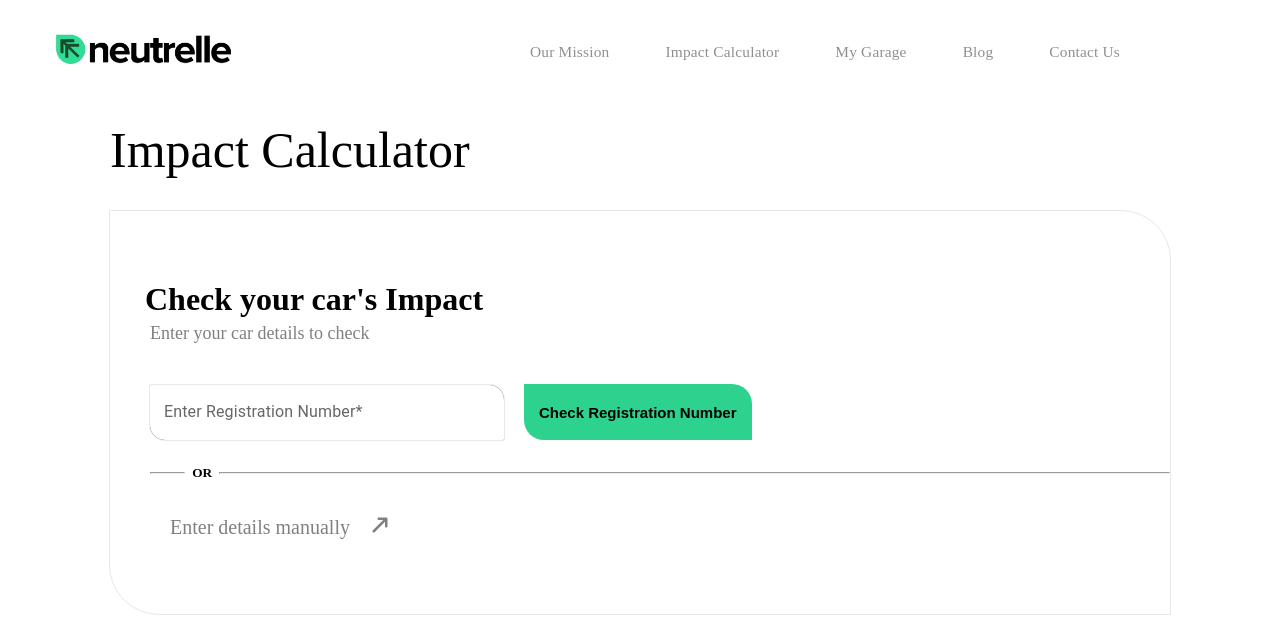
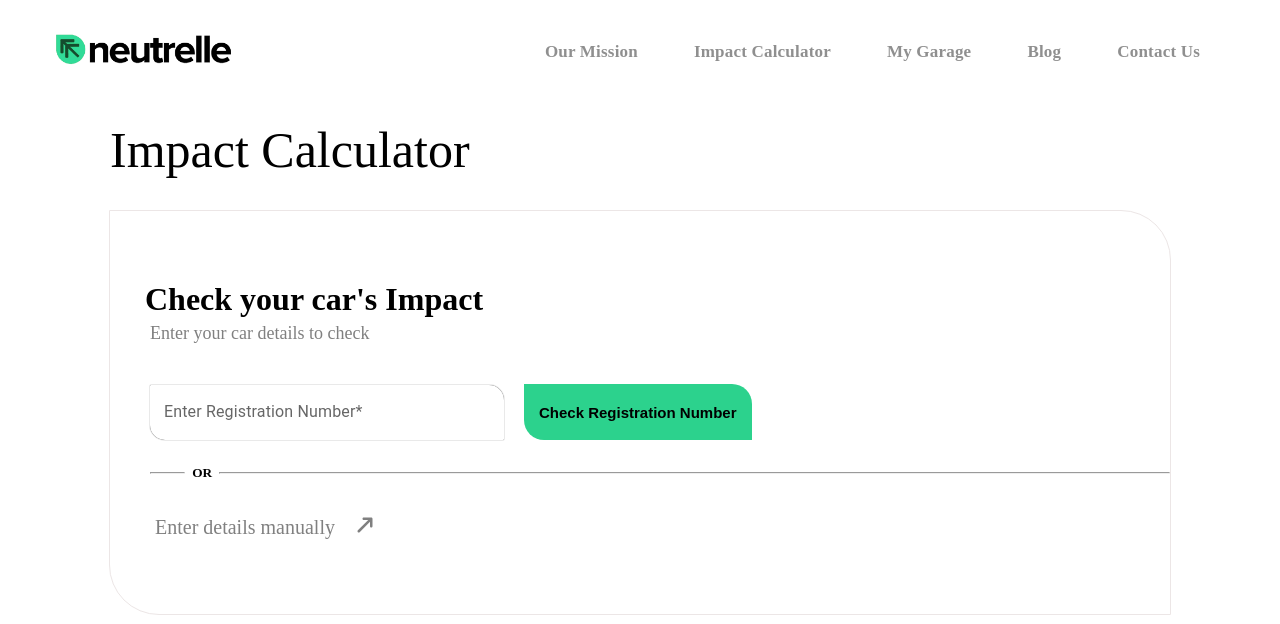
Before and after one commit to Aayshaparveen/neutrelle-demo, a React (Vite) app: page /ImpactCalculator in a window 1280 px wide. Shown: the top 624 px of the page. Built offline with nearby package versions, Linux system fonts and the light colour scheme.

Commit message:
solve warning

```diff
--- a/src/Footer.jsx
+++ b/src/Footer.jsx
@@ -1,5 +1,5 @@
 import React from "react";
-import FooterStyle from "./FooterStyle.css";
+import "./FooterStyle.css";
 import { BsFacebook } from "react-icons/bs";
 import {AiFillTwitterSquare} from "react-icons/ai"
 import {FaInstagramSquare} from "react-icons/fa"
--- a/src/ImpactCalculator.jsx
+++ b/src/ImpactCalculator.jsx
@@ -3,7 +3,8 @@ import TextField from "@mui/material/TextField";
 import styled from "@emotion/styled";
 import {ImArrowUpRight2 } from "react-icons/im";
 import Registration from './Registration';
-import ImpactCalculatorStyle from "./ImpactCalculatorStyle.css";
+import "./ImpactCalculatorStyle.css";
+// import { Navigate } from "react-router-dom";
 const CssTextField = styled(TextField)({
   "& label.Mui-focused": {
     color: "gray",
@@ -50,6 +51,7 @@ const ImpactCalculator = () => {
           </div>
         </div>
         <div className="details">
+          {/* <Navigate to="./Regitration"/> */}
          <a href="./Registration">Enter details manually</a>
          <p className="arrow"><ImArrowUpRight2/></p>
         </div>
--- a/src/ImpactCalculatorStyle.css
+++ b/src/ImpactCalculatorStyle.css
@@ -9,7 +9,7 @@
   height: 300px;
   padding: 0px 110px;
   font-size: 50px;
-  font-weight: lighter
+  font-weight: lighter;
 }
 .title {
   font-size: xx-large;
@@ -55,7 +55,7 @@ button {
   padding: 0px 7px;
 }
 .details {
-  padding: 34px 60px;
+  padding: 34px 45px;
   font-size: 20px;
   display: flex;
   align-items: center;
--- a/src/Navbar.jsx
+++ b/src/Navbar.jsx
@@ -2,7 +2,7 @@ import React, { useState } from "react";
 import { NavLink } from "react-router-dom";
 import { AiOutlineClose } from "react-icons/ai";
 import { GiHamburgerMenu } from "react-icons/gi";
-import NavbarStyle from "./NavbarStyle.css";
+import "./NavbarStyle.css";
 
 const Navbar = () => {
   const [openMenu, setOpenMenu] = useState(false);
@@ -11,7 +11,7 @@ const Navbar = () => {
     <div className="navbar">
       <a href="#" onClick={() => setOpenMenu(false)}>
         <img
-          src="./public/image/dark-green.png"
+          src="./image/dark-green.png"
           // src="https://neutrelle.co.uk/wp-content/uploads/2022/12/dark-green.png"
           className="logo"
           // alt="logo"
--- a/src/NavbarStyle.css
+++ b/src/NavbarStyle.css
@@ -10,7 +10,7 @@
   display: flex;
   justify-content: space-between;
   align-items: center;
-  padding: 1.5rem 10rem 1.5rem 3rem;
+  padding: 1.5rem 5rem 1.5rem 3rem;
   position: fixed;
   top: 0;
   right: 0;
@@ -33,8 +33,8 @@
   /* // padding: 12px 0; */
   text-decoration: none;
   padding: 8px 0;
-  font-size: 1.2vw;
-  font-weight: 500;
+  font-size: 17px;
+  font-weight: 600;
   letter-spacing: 0.2px;
   color: #00000070;
 }
```
